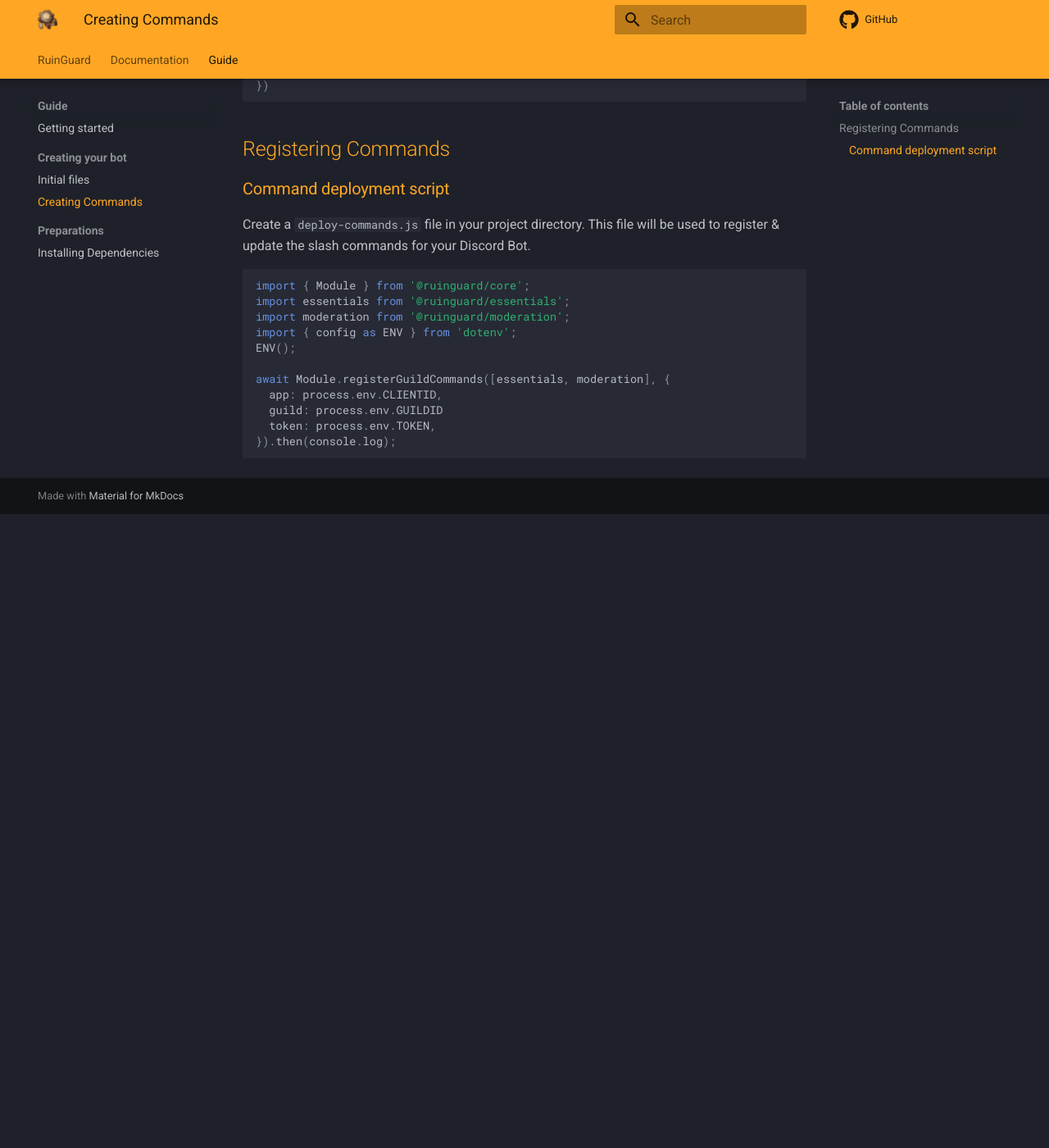
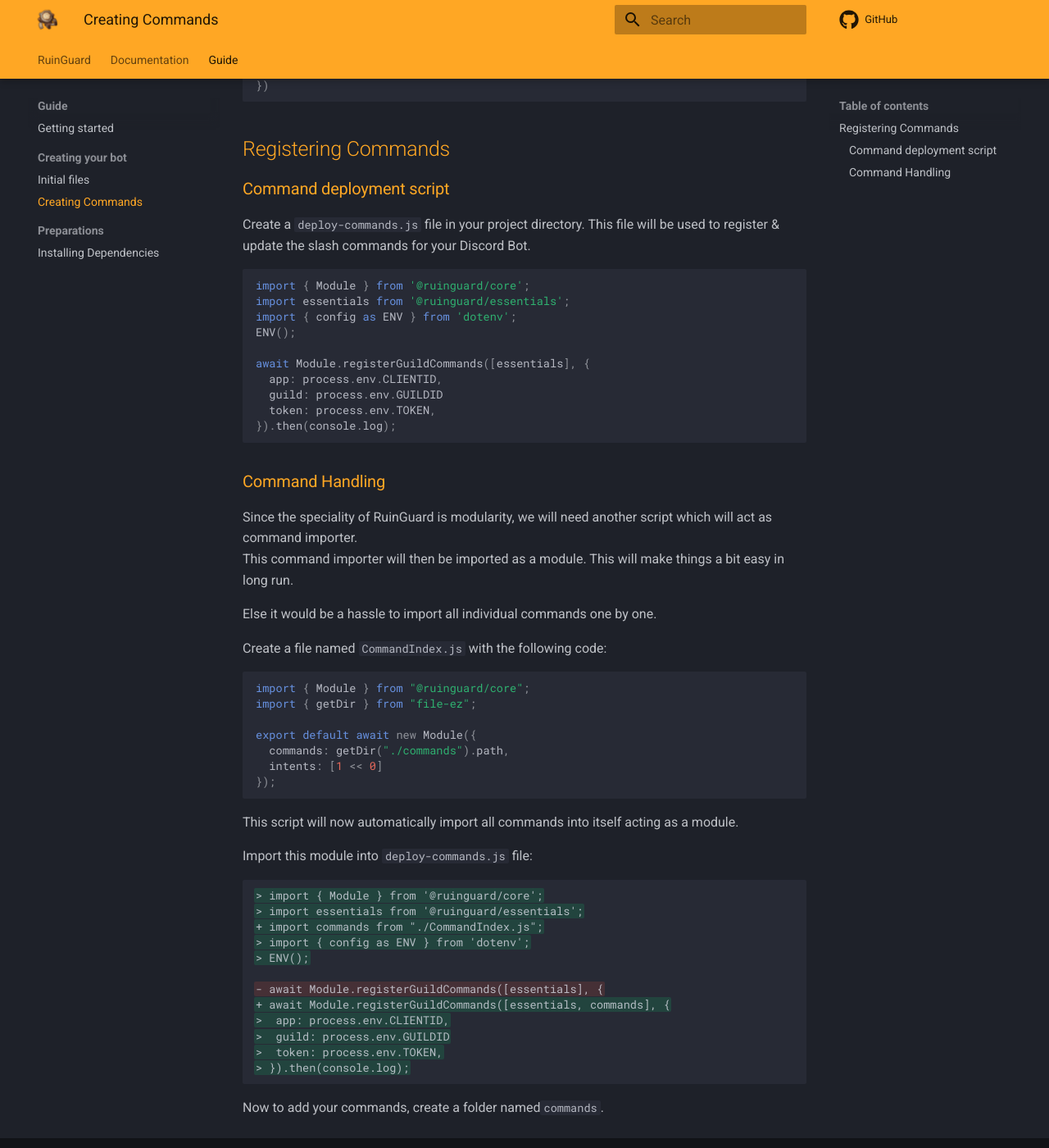
Before and after one commit to Khaenri-ah/ruinguard-docs, an MkDocs documentation site: the page built from docs/guide/creating-your-bot/creating-commands.md, in a window 1280 px wide and 1400 px high, scrolled down 1071 px. Shown: the whole window at 82% size. Built offline with MkDocs 1.6.1 and Material for MkDocs 9.7.7, drawn with Linux system fonts in a browser that asks for light colours; comment, search, counter and statistics services are not loaded; before the commit the page ends 1698 px from its top, so only the background shows below that.

Commit message:
Added Command handler

````diff
--- a/docs/guide/creating-your-bot/creating-commands.md
+++ b/docs/guide/creating-your-bot/creating-commands.md
@@ -61,13 +61,52 @@
 ```javascript
 import { Module } from '@ruinguard/core';
 import essentials from '@ruinguard/essentials';
-import moderation from '@ruinguard/moderation';
 import { config as ENV } from 'dotenv';
 ENV();
 
-await Module.registerGuildCommands([essentials, moderation], {
+await Module.registerGuildCommands([essentials], {
   app: process.env.CLIENTID,
   guild: process.env.GUILDID
   token: process.env.TOKEN,
 }).then(console.log);
 ```
+
+### Command Handling
+
+Since the speciality of RuinGuard is modularity, we will need another script which will act as command importer.<br>
+This command importer will then be imported as a module. This will make things a bit easy in long run.<br>
+
+Else it would be a hassle to import all individual commands one by one.
+
+Create a file named `CommandIndex.js` with the following code:
+
+```javascript
+import { Module } from "@ruinguard/core";
+import { getDir } from "file-ez";
+
+export default await new Module({
+  commands: getDir("./commands").path,
+  intents: [1 << 0]
+});
+```
+
+This script will now automatically import all commands into itself acting as a module.
+
+Import this module into `deploy-commands.js` file:
+
+```diff
+> import { Module } from '@ruinguard/core';
+> import essentials from '@ruinguard/essentials';
++ import commands from "./CommandIndex.js";
+> import { config as ENV } from 'dotenv';
+> ENV();
+
+- await Module.registerGuildCommands([essentials], {
++ await Module.registerGuildCommands([essentials, commands], {
+>  app: process.env.CLIENTID,
+>  guild: process.env.GUILDID
+>  token: process.env.TOKEN,
+> }).then(console.log);
+```
+
+Now to add your commands, create a folder named`commands`.
````
